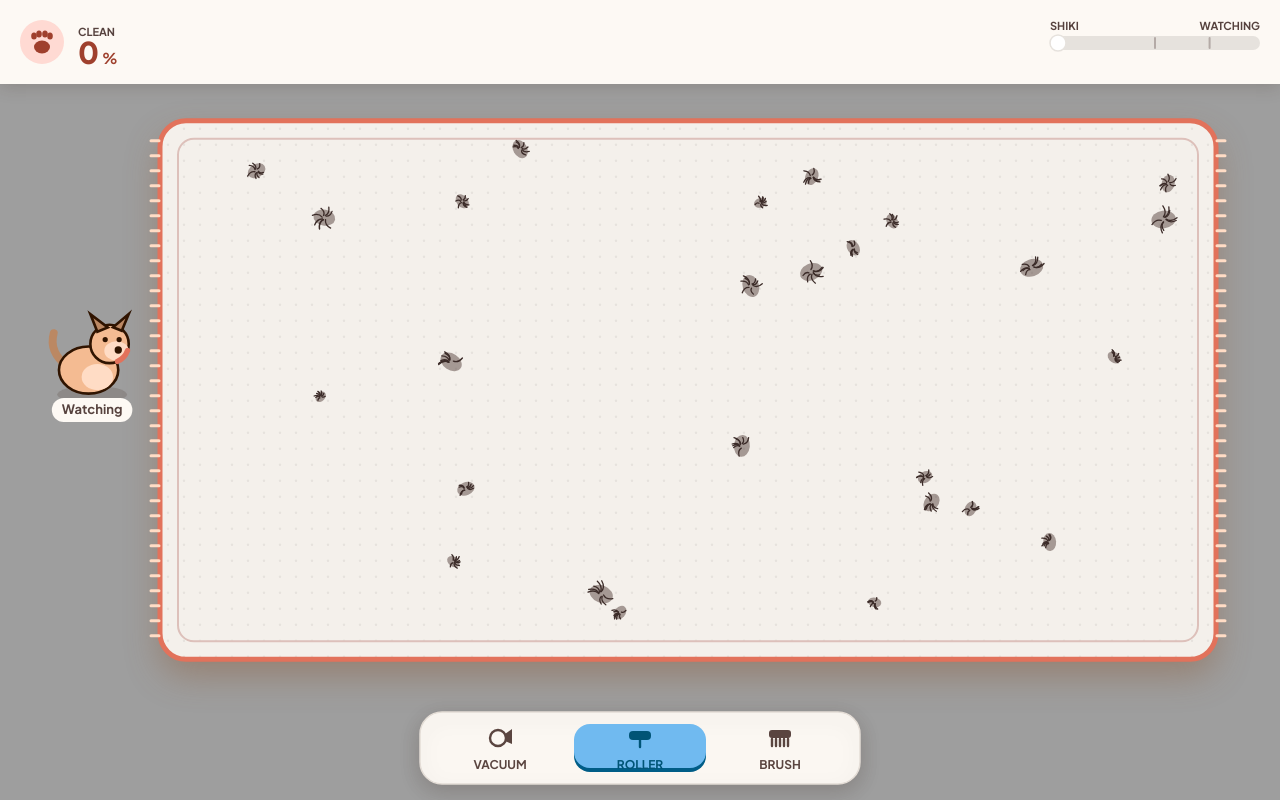
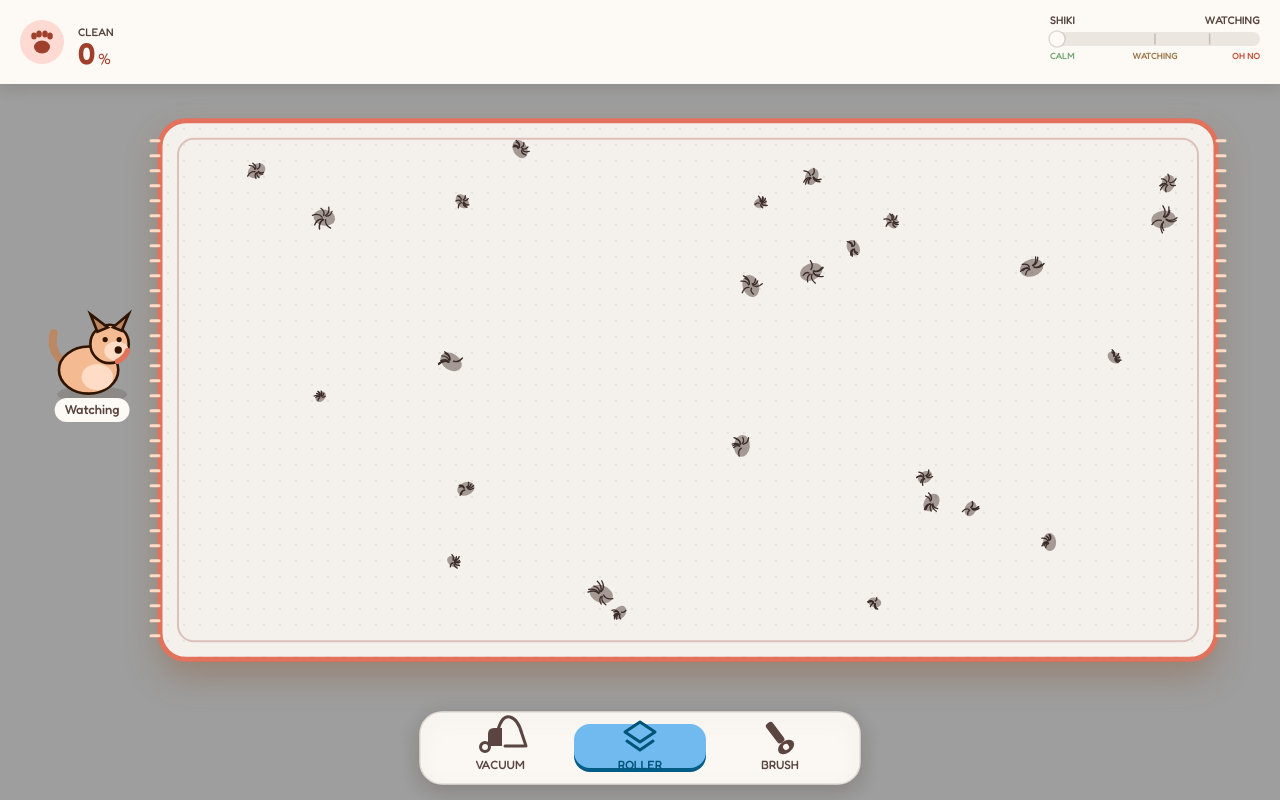
Before and after one commit to roniamiel32/Rug-Rush, a website: page index.html in a window 1280 px wide. Drawn offline with Linux system fonts and the light colour scheme; animation ran at ten frames a second.

Commit message:
font size

```diff
--- a/index.html
+++ b/index.html
@@ -19,12 +19,10 @@
     <meta name="author" content="Roni Amiel &amp; Noa Amiel">
     <meta name="theme-color" content="#fdf9f4">
     <title>Rug Rush</title>
+    <link rel="preconnect" href="https://fonts.googleapis.com">
+<link rel="preconnect" href="https://fonts.gstatic.com" crossorigin>
+<link href="https://fonts.googleapis.com/css2?family=Fredoka:wght@400;500;600;700&display=swap" rel="stylesheet">
 
-    <!-- Plus Jakarta Sans carries the headings and UI labels; Be Vietnam Pro the body copy. -->
-    <link rel="preconnect" href="https://fonts.googleapis.com">
-    <link rel="preconnect" href="https://fonts.gstatic.com" crossorigin>
-    <link rel="stylesheet"
-          href="https://fonts.googleapis.com/css2?family=Plus+Jakarta+Sans:wght@700;800&family=Be+Vietnam+Pro:wght@400;500;700&display=swap">
 
     <link rel="stylesheet" href="style.css">
 </head>
--- a/main.js
+++ b/main.js
@@ -514,8 +514,8 @@ const PALETTE = Object.freeze({
  * Be Vietnam Pro for body copy, matching the Stitch type ramp.
  */
 const FONTS = Object.freeze({
-  heading: '"Plus Jakarta Sans", "Segoe UI", system-ui, sans-serif',
-  body: '"Plus Jakarta Sans", "Segoe UI", system-ui, sans-serif',
+  heading: '"Fredoka", "Arial Rounded MT Bold", system-ui, sans-serif',
+  body: '"Fredoka", "Arial Rounded MT Bold", system-ui, sans-serif',
 });
 
 /**
@@ -1150,7 +1150,7 @@ class Renderer {
 
     if (dog.isShaking) {
       const text = 'Shaking!';
-      ctx.font = font(800, 15);
+      ctx.font = font(600, 15);
       const w = ctx.measureText(text).width + 22;
 
       ctx.fillStyle = PALETTE.primary;
@@ -1162,7 +1162,7 @@ class Renderer {
       return;
     }
 
-    ctx.font = font(700, 13);
+    ctx.font = font(500, 13);
     ctx.fillStyle = PALETTE.surfaceBright;
     const label = dog.state;
     const width = ctx.measureText(label).width + 20;
@@ -1217,23 +1217,23 @@ class Renderer {
     ctx.textAlign = 'left';
     ctx.textBaseline = 'alphabetic';
 
-    ctx.font = font(700, 11, FONTS.body);
+    ctx.font = font(500, 11, FONTS.body);
     ctx.fillStyle = PALETTE.onSurfaceVariant;
     ctx.fillText('CLEAN', textX, centerY - 6);
 
-    ctx.font = font(800, 30);
+    ctx.font = font(600, 30);
     ctx.fillStyle = PALETTE.primary;
     const percentText = `${Math.round(stats.cleanedPercent)}`;
     ctx.fillText(percentText, textX, centerY + 22);
 
     const percentWidth = ctx.measureText(percentText).width;
-    ctx.font = font(500, 15, FONTS.body);
+    ctx.font = font(400, 15, FONTS.body);
     ctx.fillText('%', textX + percentWidth + 3, centerY + 22);
 
     // Temptation meter.
     const meterW = isNarrow ? Math.max(110, this.width * 0.34) : 210;
     const meterX = this.width - meterW - 20;
-    this.drawTemptationMeter(stats.dog, meterX, centerY - 6, meterW);
+    this.drawTemptationMeter(stats.dog, meterX, centerY - 10, meterW);
   }
 
   /**
@@ -1250,51 +1250,92 @@ class Renderer {
     const h = 14;
     const ratio = clamp(dog.getTemptationRatio(), 0, 1);
 
-    ctx.font = font(700, 11, FONTS.body);
+    ctx.font = font(500, 11);
     ctx.textBaseline = 'alphabetic';
+
     ctx.fillStyle = PALETTE.onSurfaceVariant;
     ctx.textAlign = 'left';
-    ctx.fillText('SHIKI', x, y - 6);
+    ctx.fillText('SHIKI', x, y - 8);
+
     ctx.textAlign = 'right';
-    ctx.fillText(dog.state.toUpperCase(), x + w, y - 6);
-
-    ctx.fillStyle = PALETTE.surfaceVariant;
+    ctx.fillText(dog.state.toUpperCase(), x + w, y - 8);
+
+    // Track
+    ctx.fillStyle = '#ebe6df';
     pathRoundRect(ctx, x, y, w, h, h / 2);
     ctx.fill();
 
+    // Colored meter
     if (ratio > 0) {
       const gradient = ctx.createLinearGradient(x, 0, x + w, 0);
-      gradient.addColorStop(0, PALETTE.primary);
-      gradient.addColorStop(1, PALETTE.inversePrimary);
+
+      gradient.addColorStop(0, '#6da36f');    // green
+      gradient.addColorStop(0.38, '#a6b76a');
+      gradient.addColorStop(0.62, '#e0b04e'); // yellow
+      gradient.addColorStop(0.82, '#df7d3f'); // orange
+      gradient.addColorStop(1, '#c84c35');    // red
 
       ctx.save();
+
       pathRoundRect(ctx, x, y, w, h, h / 2);
       ctx.clip();
+
       ctx.fillStyle = gradient;
       ctx.fillRect(x, y, w * ratio, h);
+
       ctx.restore();
-
-      // Knob at the head of the fill.
-      const knobX = clamp(x + w * ratio, x + 8, x + w - 8);
-      ctx.fillStyle = PALETTE.onPrimary;
-      ctx.strokeStyle = PALETTE.surfaceVariant;
+    }
+
+    // Small state markers
+    const approachingX =
+      x + w * (Dog.THRESHOLDS.APPROACHING / Dog.THRESHOLDS.SITTING);
+
+    const shakeX =
+      x + w * (Dog.SHAKE.threshold / Dog.THRESHOLDS.SITTING);
+
+    ctx.strokeStyle = 'rgba(86, 66, 62, 0.25)';
     ctx.lineWidth = 1.5;
-      ctx.beginPath();
-      ctx.arc(knobX, y + h / 2, 8, 0, TAU);
-      ctx.fill();
-      ctx.stroke();
-    }
-
-    // Tick at the Approaching threshold, and at the shake threshold.
-    ctx.strokeStyle = 'rgba(86, 66, 62, 0.35)';
-    ctx.lineWidth = 2;
-    [Dog.THRESHOLDS.APPROACHING, Dog.SHAKE.threshold].forEach((value) => {
-      const tickX = x + w * (value / Dog.THRESHOLDS.SITTING);
+
+    [approachingX, shakeX].forEach((tickX) => {
       ctx.beginPath();
       ctx.moveTo(tickX, y + 2);
       ctx.lineTo(tickX, y + h - 2);
       ctx.stroke();
     });
+
+    // White knob
+    const knobX = clamp(
+      x + w * ratio,
+      x + 7,
+      x + w - 7
+    );
+
+    ctx.fillStyle = '#fffaf5';
+    ctx.strokeStyle = 'rgba(86, 66, 62, 0.18)';
+    ctx.lineWidth = 1.5;
+
+    ctx.beginPath();
+    ctx.arc(knobX, y + h / 2, 8, 0, TAU);
+    ctx.fill();
+    ctx.stroke();
+    // Labels under the meter
+    ctx.font = font(500, 9);
+    ctx.textBaseline = 'top';
+
+    // CALM
+    ctx.textAlign = 'left';
+    ctx.fillStyle = '#6da36f';
+    ctx.fillText('CALM', x, y + h + 6);
+
+    // WATCHING
+    ctx.textAlign = 'center';
+    ctx.fillStyle = '#9a7445';
+    ctx.fillText('WATCHING', x + w / 2, y + h + 6);
+
+    // OH NO
+    ctx.textAlign = 'right';
+    ctx.fillStyle = '#c84c35';
+    ctx.fillText('OH NO', x + w, y + h + 6);
   }
 
   /**
@@ -1361,12 +1402,12 @@ class Renderer {
       this.drawToolIcon(
         button.key,
         cx,
-      cy - 10,
+        cy - 9,
         inkColor
       );
 
       ctx.fillStyle = inkColor;
-    ctx.font = font(700, 12);
+      ctx.font = font(500, 12);
       ctx.textAlign = 'center';
       ctx.textBaseline = 'middle';
 
@@ -1392,38 +1433,106 @@ class Renderer {
 
     ctx.save();
     ctx.translate(cx, cy);
+
     ctx.strokeStyle = color;
     ctx.fillStyle = color;
-    ctx.lineWidth = 2.4;
+    ctx.lineWidth = 3;
     ctx.lineCap = 'round';
-
-    if (key === 'LINT_ROLLER') {
-      pathRoundRect(ctx, -11, -7, 22, 9, 4);
-      ctx.fill();
-      ctx.beginPath();
-      ctx.moveTo(0, 2);
-      ctx.lineTo(0, 9);
-      ctx.stroke();
-    } else if (key === 'BRUSH') {
-      pathRoundRect(ctx, -11, -8, 22, 8, 3);
-      ctx.fill();
-      for (let i = -8; i <= 8; i += 4) {
-        ctx.beginPath();
-        ctx.moveTo(i, 1);
-        ctx.lineTo(i, 8);
-        ctx.stroke();
-      }
-    } else {
-      ctx.beginPath();
-      ctx.arc(-2, 0, 8, 0, TAU);
-      ctx.stroke();
-      ctx.beginPath();
-      ctx.moveTo(5, -4);
-      ctx.lineTo(12, -9);
-      ctx.lineTo(12, 6);
-      ctx.lineTo(5, 3);
+    ctx.lineJoin = 'round';
+
+    // --------------------------------------------------------
+    // VACUUM
+    // --------------------------------------------------------
+    if (key === 'VACUUM') {
+      // Main vacuum body
+      ctx.beginPath();
+      ctx.moveTo(-12, 7);
+      ctx.lineTo(-12, -5);
+      ctx.quadraticCurveTo(-12, -11, -6, -11);
+      ctx.lineTo(2, -11);
+      ctx.lineTo(2, 7);
       ctx.closePath();
       ctx.fill();
+
+      // Wheel
+      ctx.beginPath();
+      ctx.arc(-15, 8, 4.5, 0, TAU);
+      ctx.stroke();
+
+      // Hose
+      ctx.beginPath();
+      ctx.moveTo(-2, -9);
+      ctx.quadraticCurveTo(2, -24, 10, -22);
+      ctx.quadraticCurveTo(18, -20, 22, -5);
+      ctx.lineTo(26, 7);
+      ctx.stroke();
+
+      // Floor head
+      ctx.beginPath();
+      ctx.moveTo(5, 7);
+      ctx.lineTo(24, 7);
+      ctx.stroke();
+    }
+
+    // --------------------------------------------------------
+    // ROLLER
+    // --------------------------------------------------------
+    else if (key === 'LINT_ROLLER') {
+      // Upper diamond
+      ctx.beginPath();
+      ctx.moveTo(0, -17);
+      ctx.lineTo(15, -7);
+      ctx.lineTo(0, 3);
+      ctx.lineTo(-15, -7);
+      ctx.closePath();
+      ctx.stroke();
+
+      // Lower layer
+      ctx.beginPath();
+      ctx.moveTo(-13, 2);
+      ctx.lineTo(0, 11);
+      ctx.lineTo(13, 2);
+      ctx.stroke();
+    }
+
+    // --------------------------------------------------------
+    // BRUSH
+    // --------------------------------------------------------
+    else if (key === 'BRUSH') {
+      ctx.save();
+      ctx.rotate(-0.65);
+
+      // Handle
+      pathRoundRect(
+        ctx,
+        -4,
+        -20,
+        8,
+        24,
+        3
+      );
+      ctx.fill();
+
+      // Brush head
+      ctx.beginPath();
+      ctx.ellipse(
+        0,
+        10,
+        9,
+        6,
+        0,
+        0,
+        TAU
+      );
+      ctx.fill();
+
+      // Small bristle opening
+      ctx.fillStyle = '#fbf7f2';
+      ctx.beginPath();
+      ctx.arc(0, 10, 3, 0, TAU);
+      ctx.fill();
+
+      ctx.restore();
     }
 
     ctx.restore();
@@ -1527,7 +1636,7 @@ class Renderer {
 
     // Headline and subtitle.
     ctx.fillStyle = PALETTE.primary;
-    ctx.font = font(800, 25);
+    ctx.font = font(600, 25);
     ctx.fillText(isWin ? 'Mission Accomplished!' : 'Shiki got the rug!', cardW / 2, emblemY + emblemR + 26);
 
     ctx.fillStyle = PALETTE.onSurfaceVariant;
@@ -1560,12 +1669,12 @@ class Renderer {
       ctx.textAlign = 'left';
       ctx.textBaseline = 'middle';
       ctx.fillStyle = PALETTE.onSurface;
-      ctx.font = font(700, 13, FONTS.body);
+      ctx.font = font(500, 13, FONTS.body);
       ctx.fillText(row.label, rowX + 16, rowY + 23);
 
       ctx.textAlign = 'right';
       ctx.fillStyle = row.color;
-      ctx.font = font(700, 20);
+      ctx.font = font(600, 20);
       ctx.fillText(row.value, rowX + rowW - 16, rowY + 23);
 
       rowY += 56;
@@ -1583,7 +1692,7 @@ class Renderer {
     ctx.fill();
 
     ctx.fillStyle = PALETTE.onPrimary;
-    ctx.font = font(800, 15);
+    ctx.font = font(600, 15);
     ctx.textAlign = 'center';
     ctx.textBaseline = 'middle';
     ctx.fillText('CLEAN AGAIN', button.x + button.w / 2, button.y + button.h / 2);
@@ -1899,10 +2008,10 @@ function loadDisplayFonts() {
   }
 
   return Promise.all([
-    document.fonts.load('800 30px "Plus Jakarta Sans"'),
-    document.fonts.load('700 13px "Plus Jakarta Sans"'),
-    document.fonts.load('700 12px "Be Vietnam Pro"'),
-    document.fonts.load('400 14px "Be Vietnam Pro"'),
+    document.fonts.load('700 30px "Fredoka"'),
+    document.fonts.load('700 13px "Fredoka"'),
+    document.fonts.load('600 12px "Fredoka"'),
+    document.fonts.load('500 14px "Fredoka"'),
   ]).then(() => undefined).catch(() => undefined);
 }
 
--- a/style.css
+++ b/style.css
@@ -28,8 +28,8 @@
     --wood-dark: #8b5e3c;
     --wood-light: #a67c52;
 
-    --font-heading: "Plus Jakarta Sans", "Segoe UI", -apple-system, BlinkMacSystemFont, sans-serif;
-    --font-body: "Plus Jakarta Sans", "Segoe UI", -apple-system, BlinkMacSystemFont, sans-serif;
+    --font-heading: "Fredoka", "Arial Rounded MT Bold", sans-serif;
+    --font-body: "Fredoka", "Arial Rounded MT Bold", sans-serif;
 
 }
 
```
Lines whose indentation alone changed are shown as unchanged.
